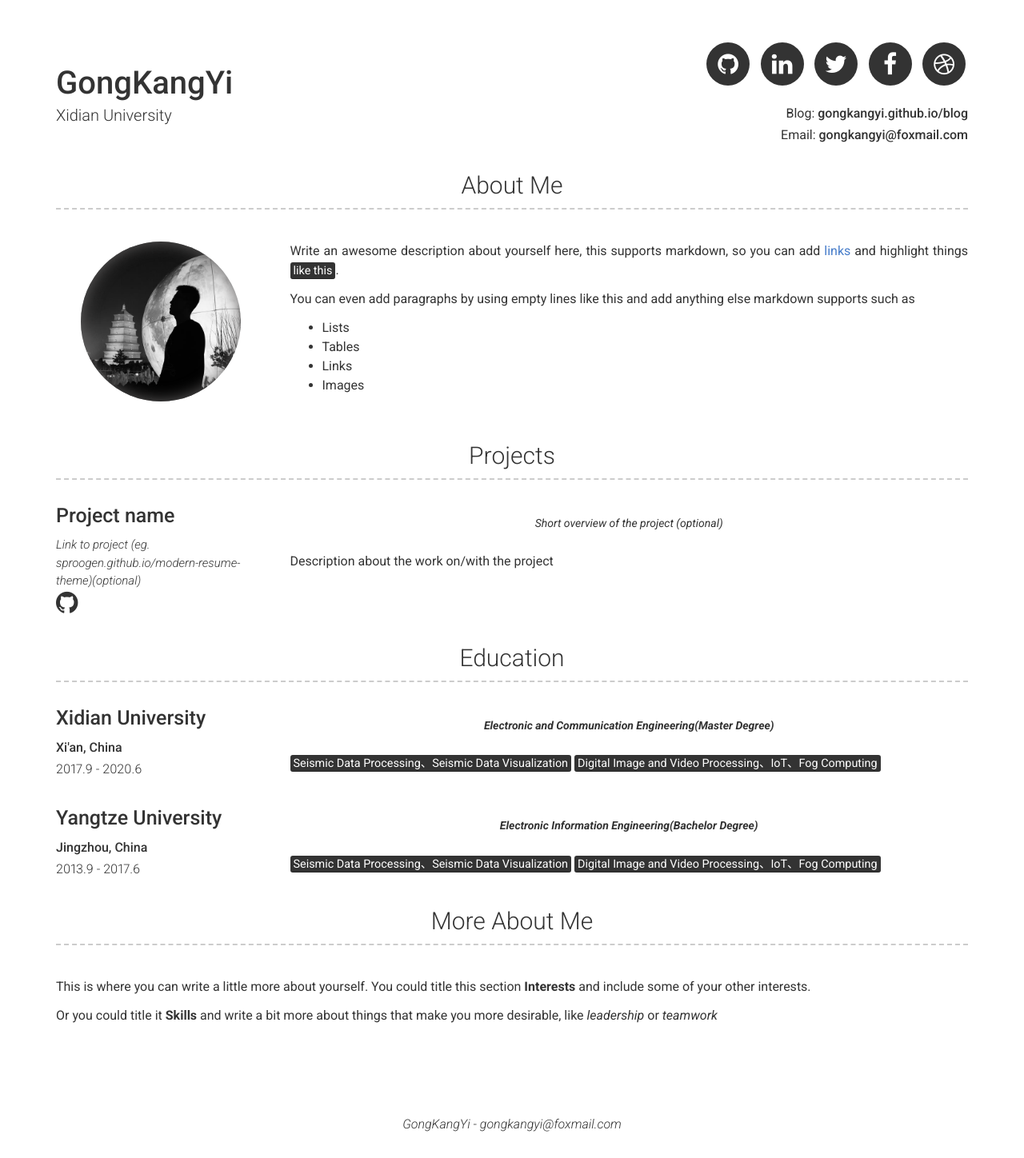
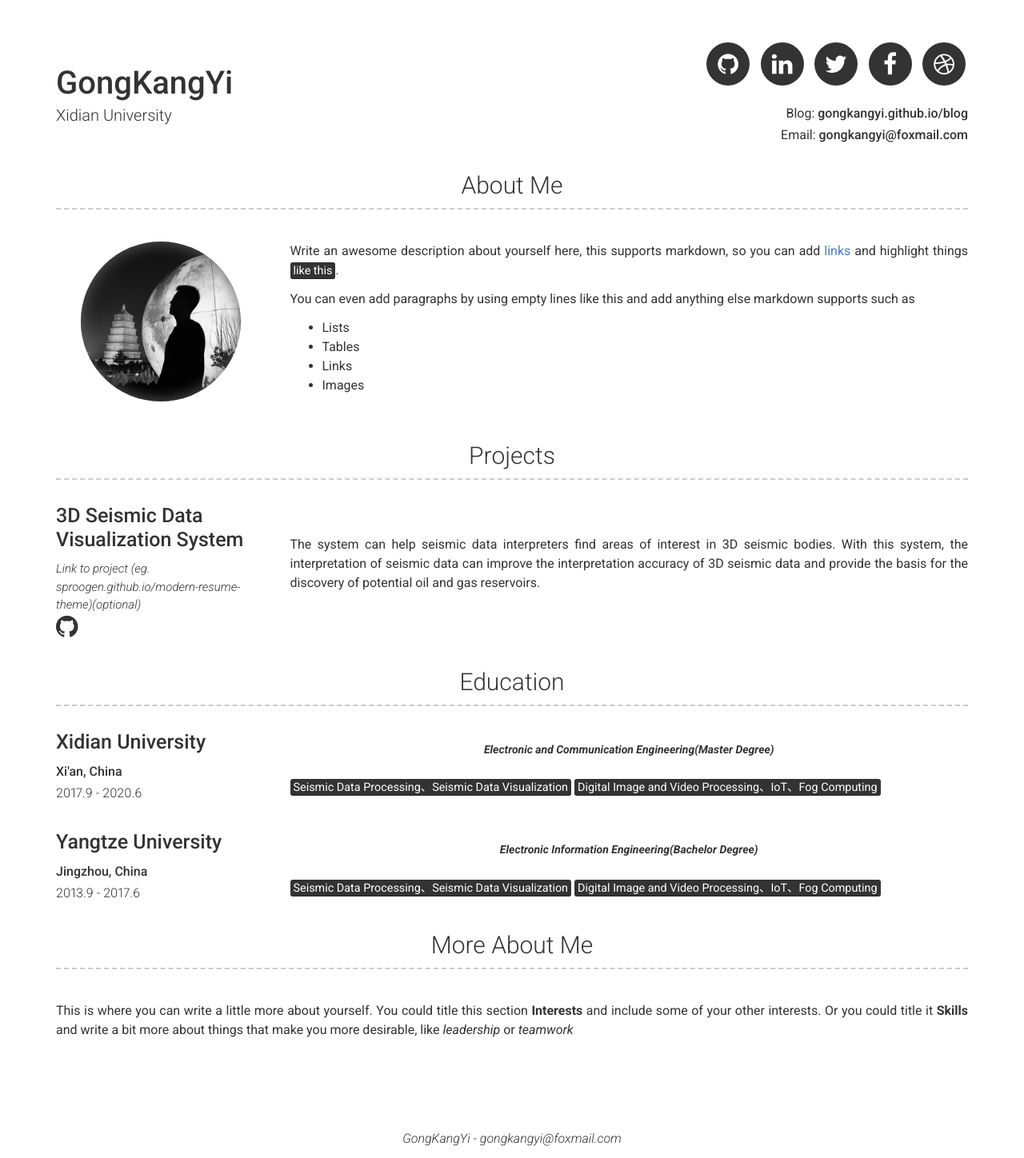
Before and after one commit to gongkangyi/gongkangyi.github.io, a Jekyll site: the page built from index.md, in a window 1280 px wide. Shown: the whole page at 80% size. Built offline with Jekyll 4.4.1, drawn with Linux system fonts in a browser that asks for light colours.

Commit message:
2019-5-15 16:32:29

```diff
--- a/_config.yml
+++ b/_config.yml
@@ -47,7 +47,6 @@ about_content: | # this will include new lines to allow paragraphs
 more_title: More About Me #(Use this to override about more section title)
 more_content: | # this will include new lines to allow paragraphs
   This is where you can write a little more about yourself. You could title this section **Interests** and include some of your other interests.
-
   Or you could title it **Skills** and write a bit more about things that make you more desirable, like *leadership* or *teamwork*
 
 # Footer
--- a/_data/projects.yml
+++ b/_data/projects.yml
@@ -1,8 +1,10 @@
 # Project template
-- name: Project name
+- name: 3D Seismic Data Visualization System
   link: Link to project (eg. sproogen.github.io/modern-resume-theme)(optional)
-  github: Github page for project (eg. sproogen/modern-resume-theme)(optional)
+  github:
   quote: >
-    Short overview of the project (optional)
+
   description: | # this will include new lines to allow paragraphs
-    Description about the work on/with the project
+    The system can help seismic data interpreters find areas of interest in 3D seismic bodies.
+    With this system, the interpretation of seismic data can improve the interpretation accuracy
+    of 3D seismic data and provide the basis for the discovery of potential oil and gas reservoirs.
```
